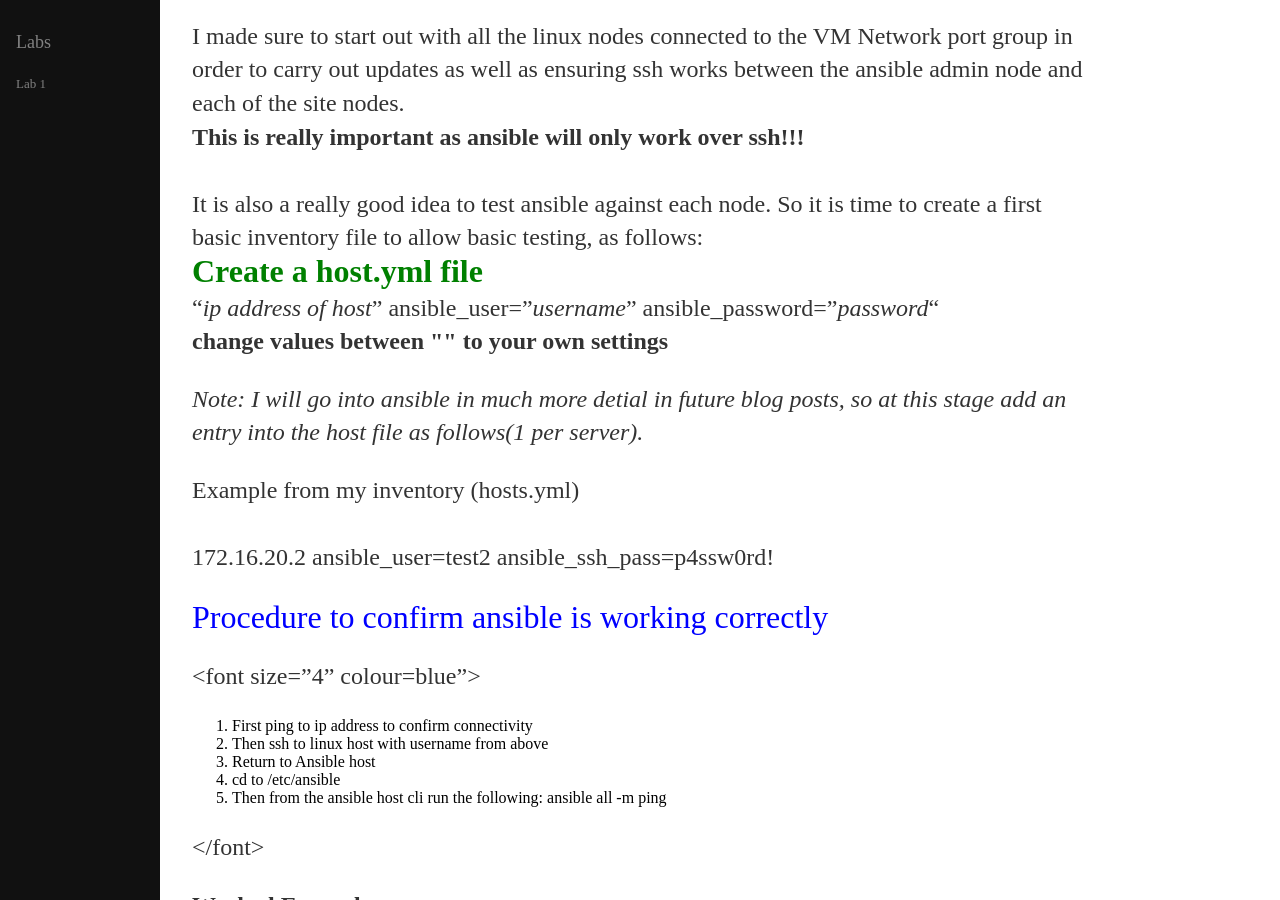
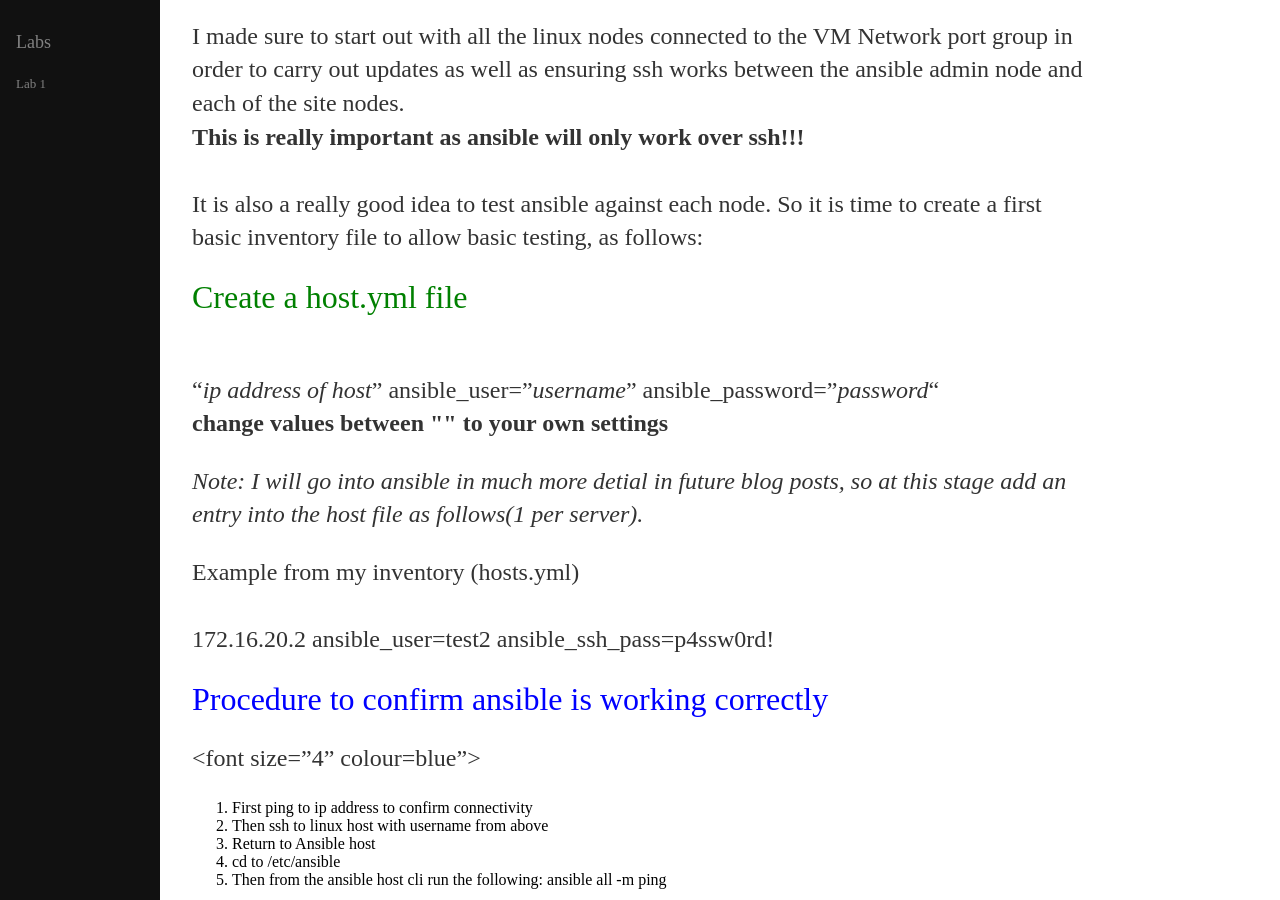
Before and after one commit to craigeowen/craigeowen.github.io, a Jekyll site: the page built from _posts/2018-04-13-Linux-Endpoint-Setup.md, in a window 1280 px wide and 900 px high, scrolled down 754 px. Built offline with Jekyll 4.4.1, drawn with Linux system fonts in a browser that asks for light colours; our own code applies the rules of GitHub Pages for plain Markdown files.

Commit message:
Update 2018-04-13-Linux-Endpoint-Setup.md

```diff
--- a/_posts/2018-04-13-Linux-Endpoint-Setup.md
+++ b/_posts/2018-04-13-Linux-Endpoint-Setup.md
@@ -27,11 +27,11 @@ ssh works between the ansible admin node and each of the site nodes. <br>
 <b>This is really important as ansible will only work over ssh!!!</b><br>
  <br>
  It is also a really good idea to test ansible against each node. So it is time to create a first basic inventory file to allow basic testing, as follows:<br>
-<b><font size="6" color="green">Create a host.yml file</font></b><br>
-  "<i>ip address of host</i>" ansible_user="<i>username</i>" ansible_password="<i>password</i>"<br>
-  <b>change values between <font clour="red">""</font> to your own settings</b><br>
+<font size="6" color="green">Create a host.yml file</font><br>
+"<i>ip address of host</i>" ansible_user="<i>username</i>" ansible_password="<i>password</i>"<br>
+<b>change values between <font clour="red">""</font> to your own settings</b><br>
 
-  <i> Note: I will go into ansible in much more detial in future blog posts, so at this stage add an entry into the host file as follows(1 per server).</i><br>
+<i> Note: I will go into ansible in much more detial in future blog posts, so at this stage add an entry into the host file as follows(1 per server).</i><br>
 
  <!-- I should add a screeshot of hosts.yml -->
   Example from my inventory (hosts.yml)<br>
```
